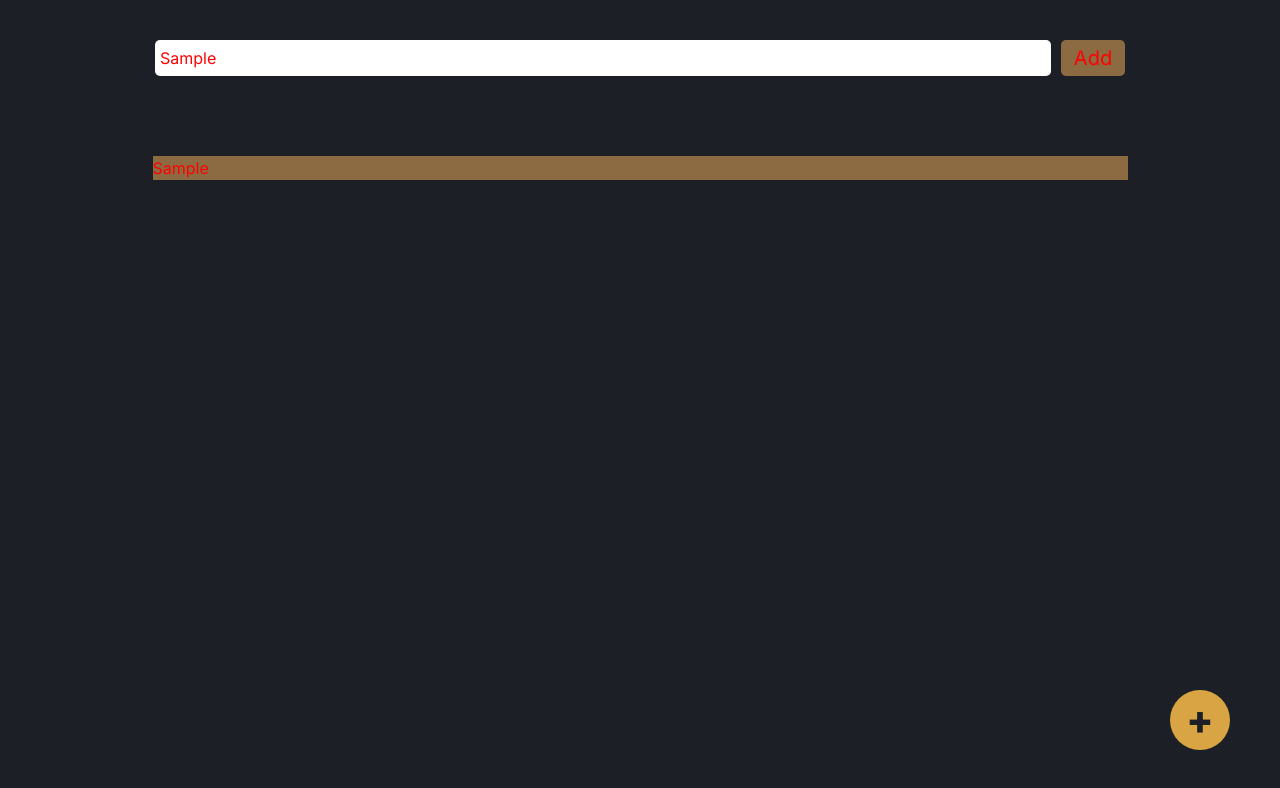
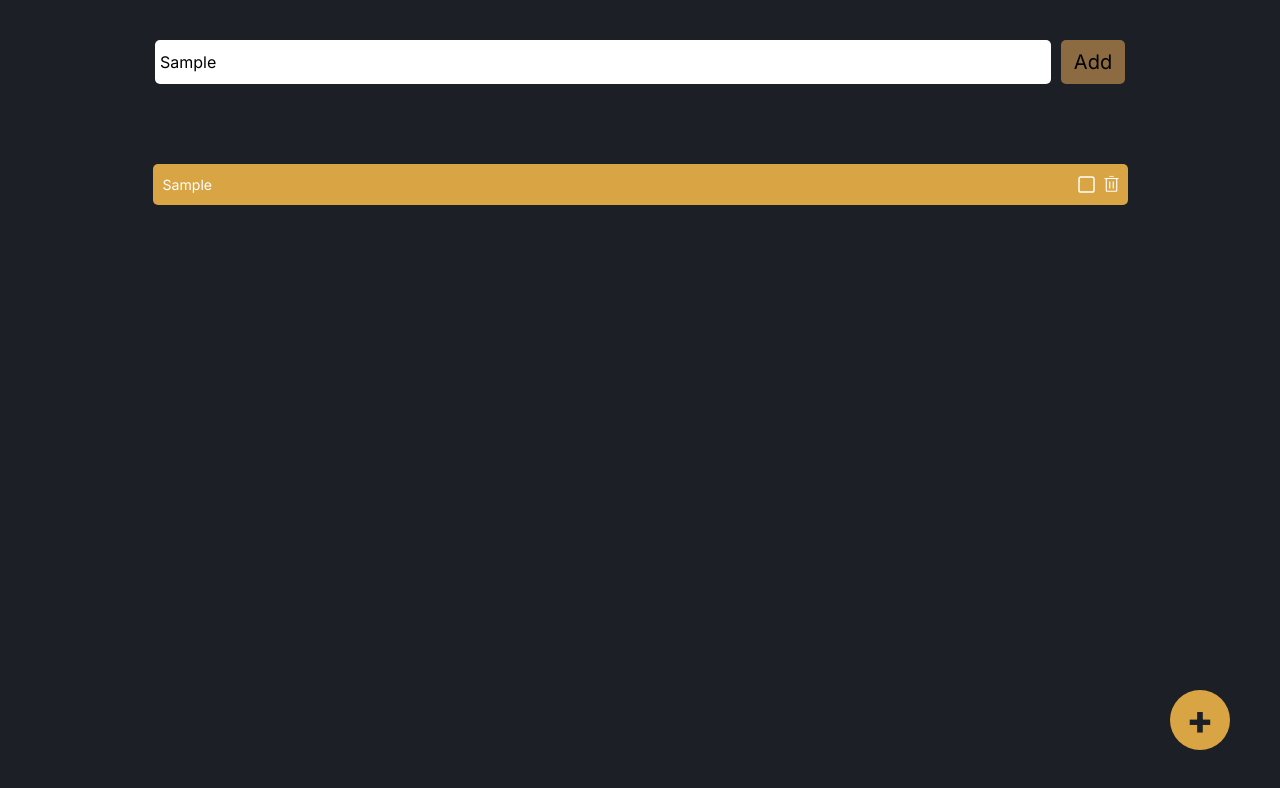
Before and after one commit to SantosFab/to_do, a Next.js app: page / in a window 1280 px wide. Both pictures are taken after typing "Sample" into the empty fields and a click on the button "Add". Shown: the top 788 px of the page. Built offline with nearby package versions, Linux system fonts and the light colour scheme.

Commit message:
feat: add delete and mark as completed buttons

```diff
--- /dev/null
+++ b/src/animation/buttonDelete/ButtonDeleteIcon.tsx
@@ -0,0 +1,28 @@
+import { FunctionComponent } from "react";
+import * as Styled from "./styles";
+interface ButtonDeleteIconProps {
+  onClick?: () => void;
+}
+
+export const ButtonDeleteIcon: FunctionComponent<ButtonDeleteIconProps> = ({
+  onClick,
+}) => {
+  /* From Uiverse.io by vinodjangid07 */
+  return (
+    <Styled.StyledButtonDeleteIcon onClick={onClick}>
+      <svg
+        viewBox="0 0 15 17.5"
+        height="15.5"
+        width="12"
+        xmlns="http://www.w3.org/2000/svg"
+        className="icon"
+      >
+        <path
+          transform="translate(-2.5 -1.25)"
+          d="M15,18.75H5A1.251,1.251,0,0,1,3.75,17.5V5H2.5V3.75h15V5H16.25V17.5A1.251,1.251,0,0,1,15,18.75ZM5,5V17.5H15V5Zm7.5,10H11.25V7.5H12.5V15ZM8.75,15H7.5V7.5H8.75V15ZM12.5,2.5h-5V1.25h5V2.5Z"
+          id="Fill"
+        ></path>
+      </svg>
+    </Styled.StyledButtonDeleteIcon>
+  );
+};
--- /dev/null
+++ b/src/animation/buttonDelete/styles.ts
@@ -0,0 +1,40 @@
+import styled, { css } from "styled-components";
+
+/* From Uiverse.io by vinodjangid07 */
+export const StyledButtonDeleteIcon = styled.button`
+  ${({}) => css`
+    & {
+      background-color: transparent;
+      position: relative;
+      border: none;
+      margin-left: 10px;
+      width: 14px;
+      height: 14px;
+    }
+
+    & .icon {
+      transform: scale(1.2);
+      transition: 0.2s linear;
+      width: 15px;
+      height: 13.5px;
+    }
+
+    & path {
+      fill: white;
+    }
+
+    &:hover > .icon {
+      transform: scale(1.5);
+    }
+
+    &:hover > .icon path {
+      fill: rgb(168, 7, 7);
+    }
+
+    &:hover::after {
+      visibility: visible;
+      opacity: 1;
+      top: -160%;
+    }
+  `}
+`;
--- /dev/null
+++ b/src/animation/checkBox/CheckBoxIcon.tsx
@@ -0,0 +1,24 @@
+import { FunctionComponent } from "react";
+import * as Styled from "./styles";
+
+interface CheckBoxIconProps {
+  checked?: boolean;
+}
+
+export const CheckBoxIcon: FunctionComponent<CheckBoxIconProps> = ({
+  checked,
+}) => {
+  /* From Uiverse.io by vinodjangid07 */
+  return (
+    <Styled.StyledCheckBoxIcon>
+      <input type="checkbox" />
+      <svg viewBox="0 0 64 64" height="15px" width="15px">
+        <path
+          d="M 0 16 V 56 A 8 8 90 0 0 8 64 H 56 A 8 8 90 0 0 64 56 V 8 A 8 8 90 0 0 56 0 H 8 A 8 8 90 0 0 0 8 V 16 L 32 48 L 64 16 V 8 A 8 8 90 0 0 56 0 H 8 A 8 8 90 0 0 0 8 V 56 A 8 8 90 0 0 8 64 H 56 A 8 8 90 0 0 64 56 V 16"
+          pathLength="575.0541381835938"
+          className="path"
+        ></path>
+      </svg>
+    </Styled.StyledCheckBoxIcon>
+  );
+};
--- /dev/null
+++ b/src/animation/checkBox/styles.ts
@@ -0,0 +1,34 @@
+import styled, { css } from "styled-components";
+
+/* From Uiverse.io by SelfMadeSystem */
+export const StyledCheckBoxIcon = styled.label`
+  ${({}) => css`
+    cursor: pointer;
+    display: inline-block;
+    margin-left: 20px;
+
+    & input {
+      display: none;
+    }
+
+    & svg {
+      overflow: visible;
+    }
+
+    & path {
+      fill: none;
+      stroke: white;
+      stroke-width: 6;
+      stroke-linecap: round;
+      stroke-linejoin: round;
+      transition: stroke-dasharray 0.5s ease, stroke-dashoffset 0.5s ease;
+      stroke-dasharray: 241 9999999;
+      stroke-dashoffset: 0;
+    }
+
+    & input:checked ~ svg .path {
+      stroke-dasharray: 70.5096664428711 9999999;
+      stroke-dashoffset: -262.2723388671875;
+    }
+  `}
+`;
--- a/src/app/page.tsx
+++ b/src/app/page.tsx
@@ -1,6 +1,7 @@
 "use client";
 import { ChangeEvent, useState } from "react";
 import * as Styled from "./styled";
+import { TodoContainer } from "@/component/ToDoContainer/ToDoContainer";
 
 export default function Home() {
   const [textInput, setTextInput] = useState<string>("");
@@ -24,9 +25,19 @@ export default function Home() {
             Add
           </Styled.StyledButtonTop>
         </div>
-        {toDoList.map((ToDo, index) => (
-          <Styled.StyledToDo key={index}>{ToDo}</Styled.StyledToDo>
-        ))}
+        {toDoList.map((toDo, index) => {
+          const first = index === 0;
+          const last = index === toDoList.length - 1;
+          return (
+            <TodoContainer
+              key={index}
+              checked={false}
+              isFirst={first}
+              isLast={last}
+              toDo={toDo}
+            />
+          );
+        })}
       </Styled.StyledContainerToDo>
 
       <Styled.StyledButtonBottom onClick={handleTodoList}>
--- a/src/app/styled.ts
+++ b/src/app/styled.ts
@@ -13,7 +13,6 @@ export const StyledContainerToDo = styled.div`
     flex-direction: column;
     align-items: center;
     padding-top: 40px;
-    color: red;
   `}
 `;
 
@@ -28,7 +27,7 @@ export const StyledInput = styled.input`
 export const StyledButtonTop = styled.button`
   ${({ theme }) => css`
     font-size: 20px;
-    padding: 3px;
+    padding: 7px;
     min-width: 5%;
     background-color: ${theme.background.brownLight};
     margin-left: 10px;
@@ -36,21 +35,9 @@ export const StyledButtonTop = styled.button`
   `}
 `;
 
-export const StyledToDo = styled.p`
-  ${({ theme }) => css`
-    display: inline-block;
-    width: calc(75% + 15px);
-    margin-top: 20px;
-    background-color: ${theme.background.brownLight};
-    &:first-of-type {
-      margin-top: 80px;
-    }
-  `}
-`;
-
 export const StyledButtonBottom = styled.button`
   ${({ theme }) => css`
-    position: absolute;
+    position: fixed;
     bottom: 50px;
     right: 50px;
     height: 60px;
--- /dev/null
+++ b/src/component/ToDoContainer/ToDoContainer.tsx
@@ -0,0 +1,32 @@
+"use client";
+import { FunctionComponent } from "react";
+import * as Styled from "./styles";
+import { CheckBoxIcon } from "@/animation/checkBox/CheckBoxIcon";
+import { ButtonDeleteIcon } from "@/animation/buttonDelete/ButtonDeleteIcon";
+
+interface TodoContainerProps {
+  checked: boolean;
+  isFirst?: boolean;
+  isLast?: boolean;
+  toDo: string;
+}
+
+export const TodoContainer: FunctionComponent<TodoContainerProps> = ({
+  checked,
+  isFirst,
+  isLast,
+  toDo,
+}) => {
+  console.log(isFirst);
+  console.log(isLast);
+
+  return (
+    <Styled.StyledTodoContainer $isFirst={isFirst} $isLast={isLast}>
+      <Styled.StyledToDo>{toDo}</Styled.StyledToDo>
+      <div className="flex">
+        <CheckBoxIcon checked={checked} />
+        <ButtonDeleteIcon onClick={() => console.log("test")} />
+      </div>
+    </Styled.StyledTodoContainer>
+  );
+};
--- /dev/null
+++ b/src/component/ToDoContainer/styles.ts
@@ -0,0 +1,54 @@
+import styled, { css } from "styled-components";
+
+interface ToDoContainerProps {
+  $isFirst?: boolean;
+  $isLast?: boolean;
+}
+
+export const StyledTodoContainer = styled.div<ToDoContainerProps>`
+  ${({ theme, $isFirst, $isLast }) => css`
+    display: flex;
+    justify-content: space-between;
+    align-items: center;
+    padding: 10px;
+    width: calc(75% + 15px);
+    color: white;
+
+    &:nth-child(4n) {
+      background-color: ${theme.background.brownLight};
+    }
+    &:nth-child(4n + 1) {
+      background-color: ${theme.background.brownDark};
+    }
+    &:nth-child(4n + 2) {
+      background-color: ${theme.background.yellowLight};
+    }
+    &:nth-child(4n + 3) {
+      background-color: ${theme.background.yellowDark};
+    }
+
+    ${$isFirst &&
+    css`
+      border-radius: 5px 5px 00 0;
+      margin-top: 80px;
+    `}
+
+    ${$isLast &&
+    css`
+      border-radius: 0 0 5px 5px;
+    `}
+
+    ${$isLast &&
+    $isFirst &&
+    css`
+      border-radius: 5px;
+    `}
+  `}
+`;
+
+export const StyledToDo = styled.p`
+  ${({ theme }) => css`
+    display: inline-block;
+    font-size: 1.1vw;
+  `}
+`;
```
